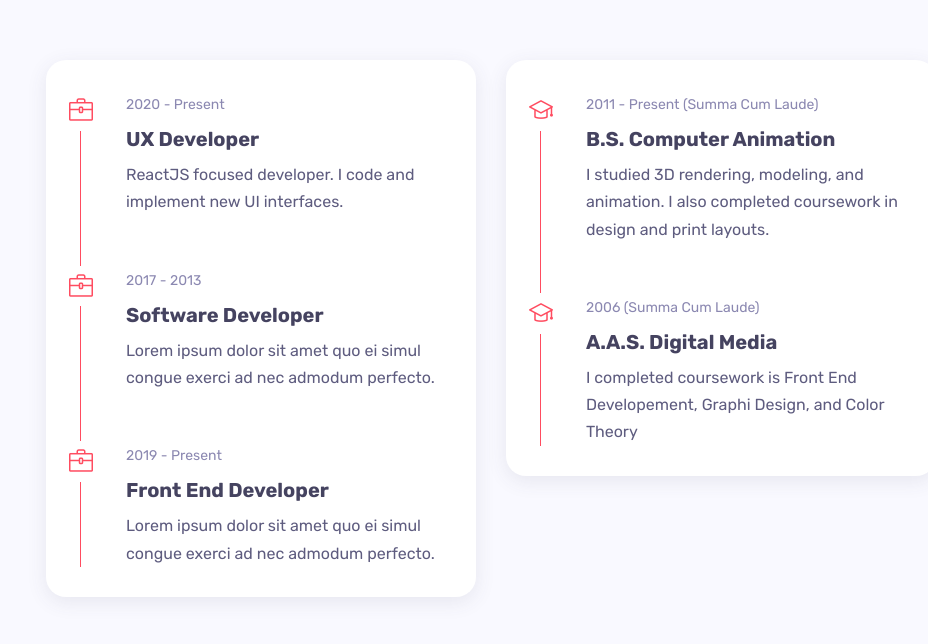
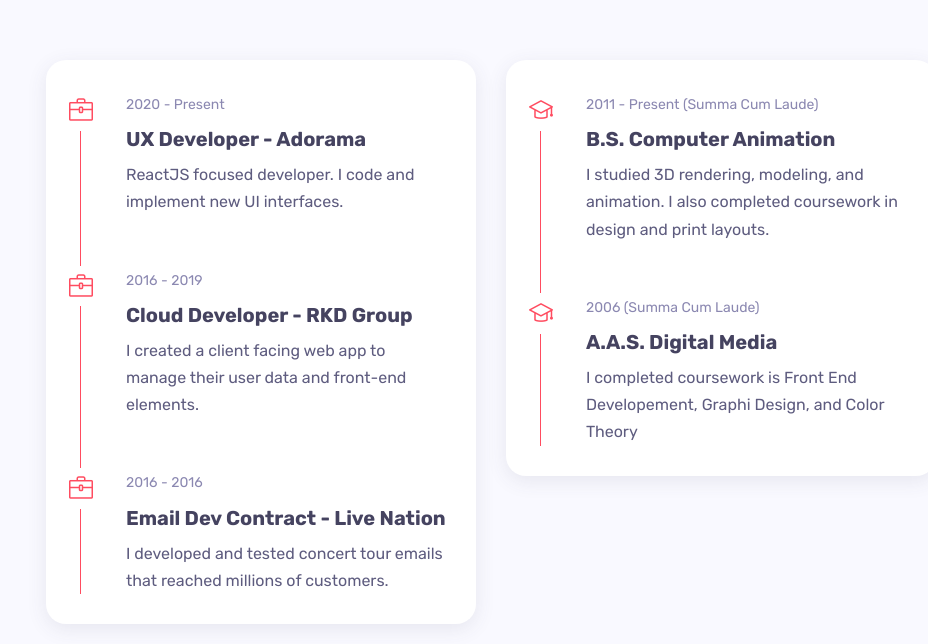
Before and after one commit to carlosavilesbuitrondeveloper/portfolio, a React (Create React App) app: page / in a window 1280 px wide. Shown: the part 2090-2734 px from the top of the page, without its empty margins (294-1222 px from the left). Built offline with nearby package versions, Linux system fonts and the light colour scheme.

Commit message:
Front end contact form

```diff
--- a/src/containers/Contact/index.js
+++ b/src/containers/Contact/index.js
@@ -14,6 +14,9 @@ const Contact = ({content}) => {
         InputSubject: '',
         InputMessage: ''
     });
+
+    const[message, setMessage] = useState('');
+    const[done, setDone] = useState(false);
 
     const formInputs = [
         {
@@ -73,7 +76,32 @@ const Contact = ({content}) => {
 
     const handleSubmit = (e) =>{
         e.preventDefault();
-        console.log(emailContent);
+
+        //check for data
+        const formData = Object.values(emailContent);
+        let isValid = true;
+
+        formData.forEach((value)=>{
+            if(!value){
+                isValid = false;
+            }
+        });
+
+        //check for email
+        if(!emailContent.InputEmail.includes('@')){
+            isValid = false;
+        }
+
+        //if form is not valid, do not post
+        if(!isValid){
+            console.log('Form is not properly filled out');
+            return;
+        }
+
+        console.log('Post email');
+        setMessage('Thank you. I\'ll be in touch shortly.');
+        setDone(true);
+
     };
 
 
@@ -103,8 +131,9 @@ const Contact = ({content}) => {
                         <form id="contact-form" className="contact-form mt-6" noValidate={true} onSubmit={handleSubmit}>
 
                             {/* Message placeholder for response */}
-                            <div className="messages" />
+                            <div className="messages">{message}</div>
 
+                            {!done && (<>
                                 <LayoutRow>
 
                                     {renderFormInputs()}
@@ -131,6 +160,7 @@ const Contact = ({content}) => {
 
                                 {/* Send Button */}
                                 <button type="submit" name="submit" id="submit" value="Submit" className="btn btn-default disabled">Send Message</button>
+                            </>)}
 
                         </form>
 
--- a/src/data/content.js
+++ b/src/data/content.js
@@ -166,20 +166,20 @@ const SiteContent = {
         {
           delay: "0s",
           time: '2020 - Present',
-          title: 'UX Developer',
+          title: 'UX Developer - Adorama',
           description: 'ReactJS focused developer. I code and implement new UI interfaces.'
         },
         {
           delay: "0.2s",
-          time: '2017 - 2013',
-          title: 'Software Developer',
-          description: 'Lorem ipsum dolor sit amet quo ei simul congue exerci ad nec admodum perfecto.'
+          time: '2016 - 2019',
+          title: 'Cloud Developer - RKD Group',
+          description: 'I created a client facing web app to manage their user data and front-end elements.'
         },
         {
           delay: "0.4s",
-          time: '2019 - Present',
-          title: 'Front End Developer',
-          description: 'Lorem ipsum dolor sit amet quo ei simul congue exerci ad nec admodum perfecto.'
+          time: '2016 - 2016',
+          title: 'Email Dev Contract - Live Nation',
+          description: 'I developed and tested concert tour emails that reached millions of customers.'
         }
       ]
     },
```
Lines whose indentation alone changed are shown as unchanged.
